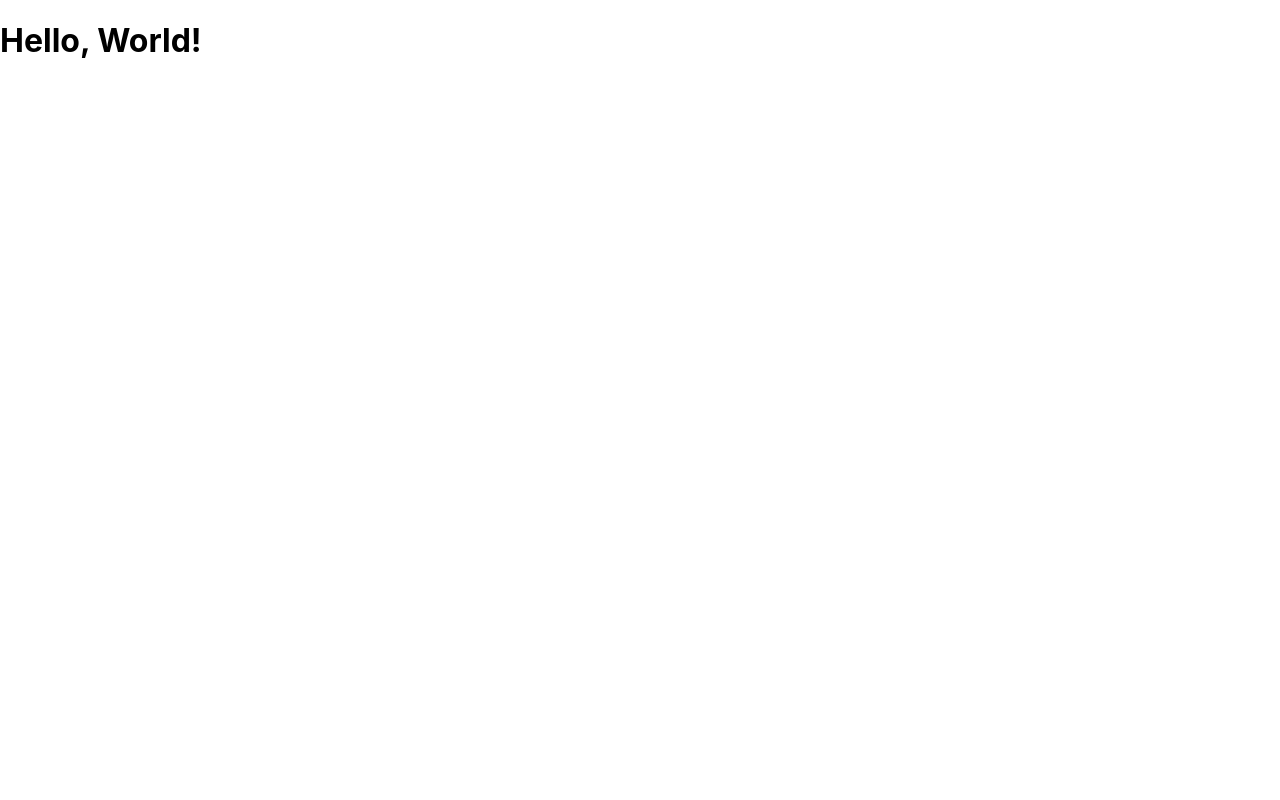
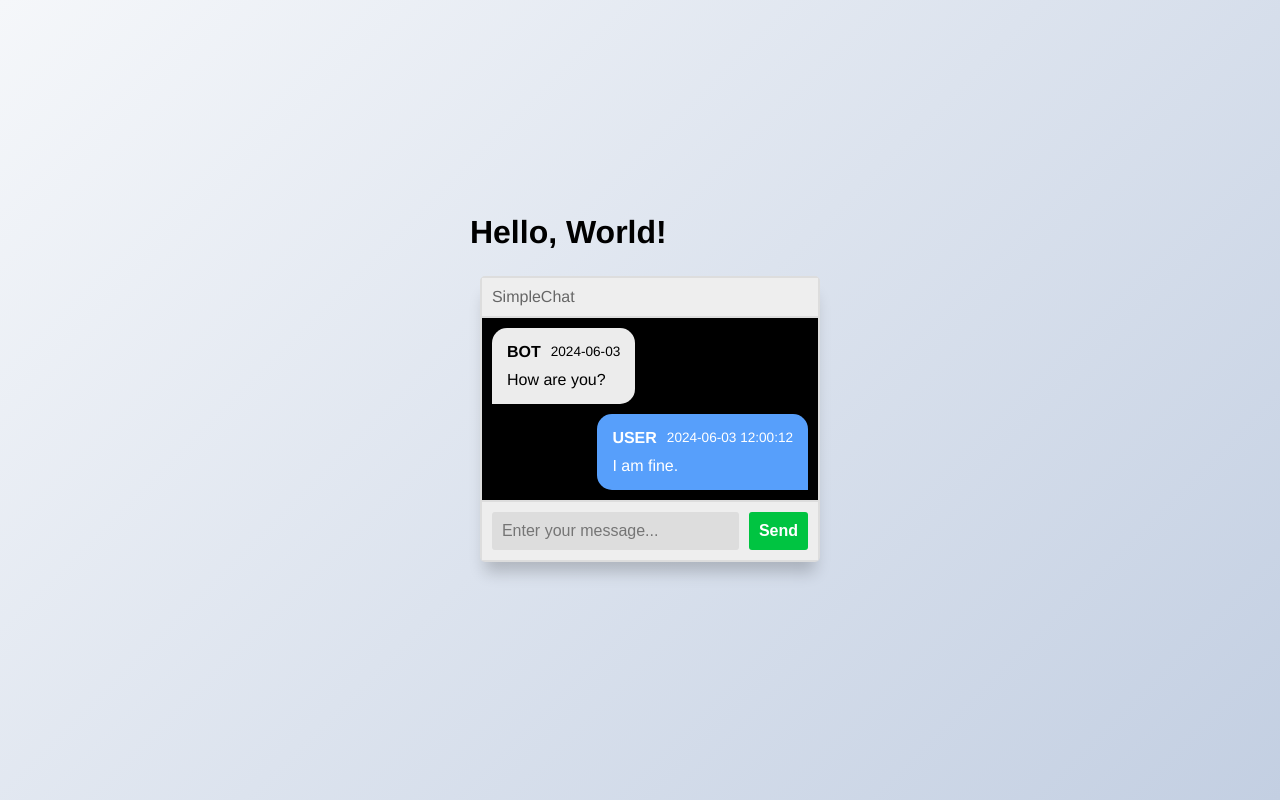
Before and after one commit to thecourageyu/chatui, a React (Create React App) app in the folder frontend/: page / in a window 1280 px wide. Built offline with nearby package versions, Linux system fonts and the light colour scheme; no server answers.

Commit message:
static display container

```diff
--- a/frontend/src/App.js
+++ b/frontend/src/App.js
@@ -1,10 +1,12 @@
 import React from 'react';
 import HelloWorld from './HelloWorld';
+import Container from './components/Container';
 
 function App() {
   return (
     <div>
       <HelloWorld />
+      <Container />
     </div>
   );
 }
--- a/frontend/src/components/container.js
+++ b/frontend/src/components/container.js
@@ -11,7 +11,6 @@ function MessageBubble({role, timestamp, message}) {
         <div className="msg-info-time">{timestamp}</div>
       </div>
       <div className="msg-text">
-                {/* Hi, welcome to SimpleChat! Go ahead and send me a message. 😄 */}
         {message}
       </div>
     </div>
@@ -21,72 +20,42 @@ function MessageBubble({role, timestamp, message}) {
 function LeftMessage({role, timestamp, message}) {
   return (
     <div className="msg left-msg">
-            <div className="msg-img" style="background-image: url(https://image.flaticon.com/icons/svg/327/327779.svg)"> </div>
-
-            <MessageBubble role={"BOT"} timestamp={'12-15'}, message={'LeftMsg'}/>
+      <MessageBubble role={role} timestamp={timestamp} message={message}/>
     </div>
-
   );
 }
 
-function RightMessage() {
-
+function RightMessage({role, timestamp, message}) {
+  return (
+    <div className="msg right-msg">
+      <MessageBubble role={role} timestamp={timestamp} message={message}/>
+    </div>
+  );
 }
 
 function Container() {
-
-}
-<section class="msger">
-  <header class="msger-header">
-    <div class="msger-header-title">
-      <i class="fas fa-comment-alt"></i> SimpleChat
+  return (
+    <section className="msger">
+      <header className="msger-header">
+        <div className="msger-header-title">
+          <i className="fas fa-comment-alt"></i> SimpleChat
         </div>
-    <div class="msger-header-options">
-      <span><i class="fas fa-cog"></i></span>
+        <div className="msger-header-options">
+          <span><i className="fas fa-cog"></i></span>
         </div>
       </header>
 
-  <main class="msger-chat">
-    <div class="msg left-msg">
-      <div
-       class="msg-img"
-       style="background-image: url(https://image.flaticon.com/icons/svg/327/327779.svg)"
-      ></div>
-
-      <div class="msg-bubble">
-        <div class="msg-info">
-          <div class="msg-info-name">BOT</div>
-          <div class="msg-info-time">12:45</div>
-        </div>
-
-        <div class="msg-text">
-          Hi, welcome to SimpleChat! Go ahead and send me a message. 😄
-        </div>
-      </div>
-
-    </div>
-
-    <div class="msg right-msg">
-      <div
-       class="msg-img"
-       style="background-image: url(https://image.flaticon.com/icons/svg/145/145867.svg)"
-      ></div>
-
-      <div class="msg-bubble">
-        <div class="msg-info">
-          <div class="msg-info-name">Sajad</div>
-          <div class="msg-info-time">12:46</div>
-        </div>
-
-        <div class="msg-text">
-          You can change your name in JS section!
-        </div>
-      </div>
-    </div>
+      <main className="msger-chat">
+        <LeftMessage role={"BOT"} timestamp={"2024-06-03"} message={"How are you?"}/>
+        <RightMessage role={"USER"} timestamp={"2024-06-03 12:00:12"} message={"I am fine."}/>
       </main>
 
-  <form class="msger-inputarea">
-    <input type="text" class="msger-input" placeholder="Enter your message...">
-    <button type="submit" class="msger-send-btn">Send</button>
+      <form className="msger-inputarea">
+        <input type={"text"} className={"msger-input"} placeholder={"Enter your message..."}/>
+        <button type="submit" className="msger-send-btn">Send</button>
       </form>
     </section>
+  );
+}
+
+export default Container;
```
Lines whose indentation alone changed are shown as unchanged.
